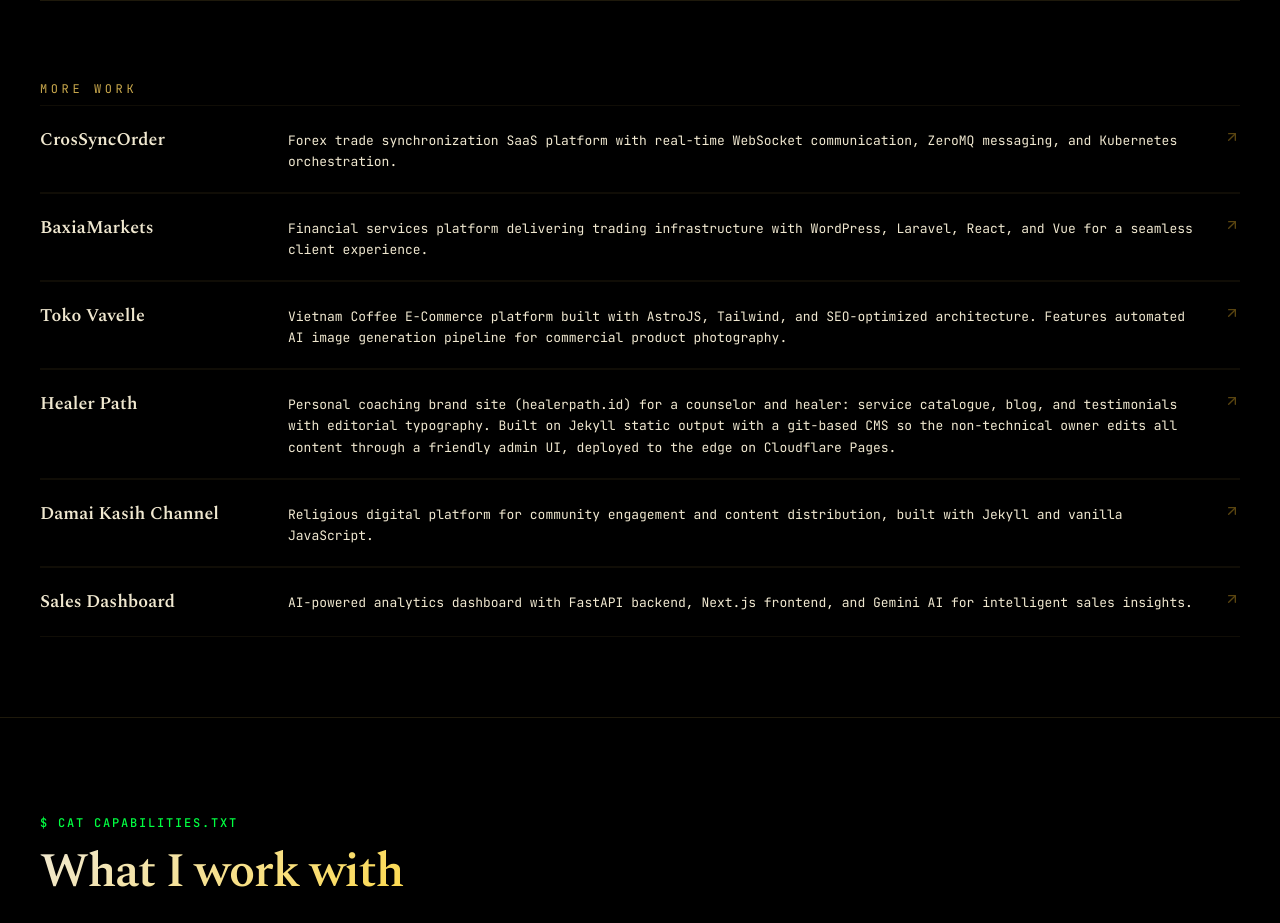
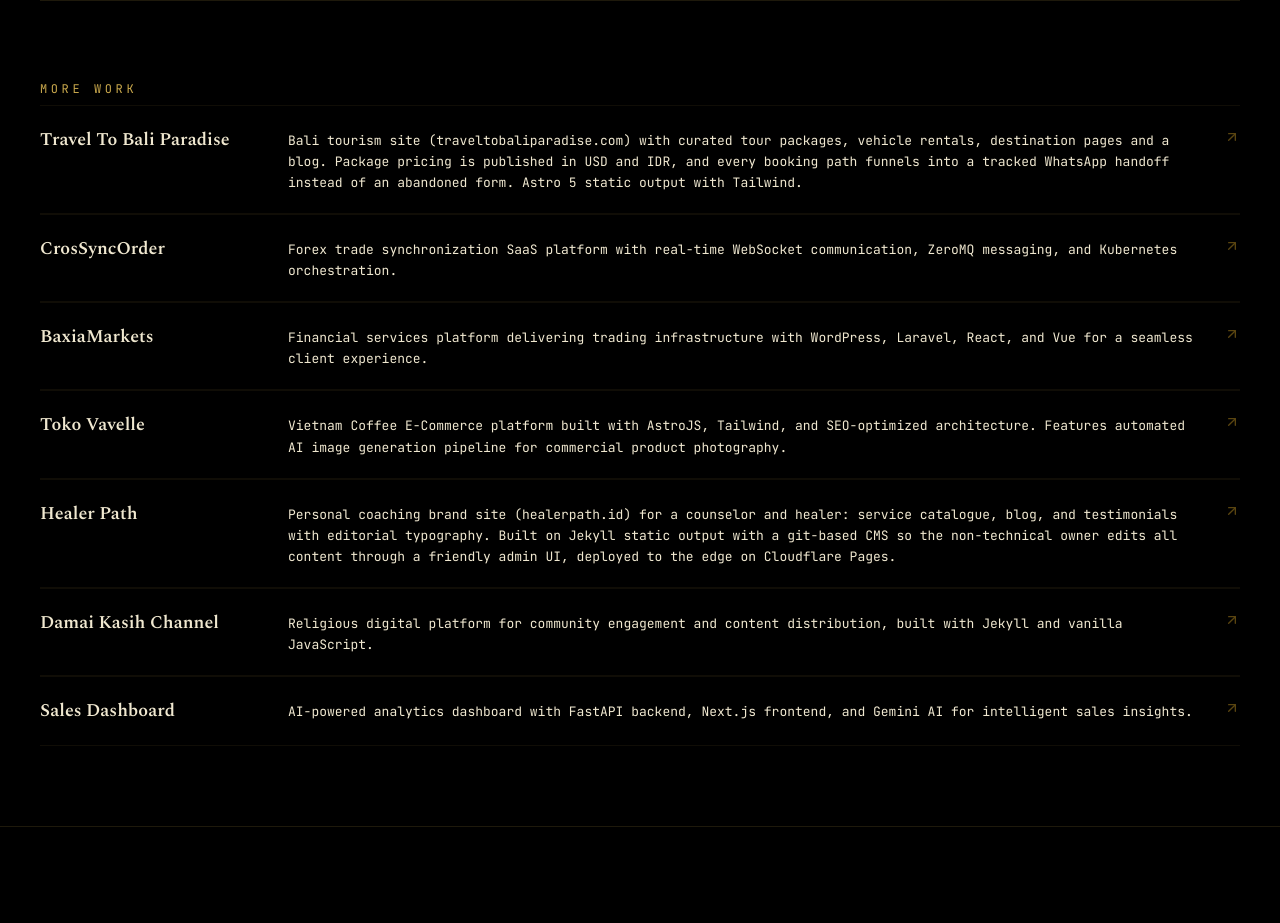
Before and after one commit to cryptorichyrich/biotama-next, a Next.js app: page /portfolio in a window 1280 px wide. Shown: the part 2380-3303 px from the top of the page. Built offline with nearby package versions, Linux system fonts and the light colour scheme.

Commit message:
feat: add Travel To Bali Paradise to portfolio page with live URL

```diff
--- a/src/app/portfolio/page.tsx
+++ b/src/app/portfolio/page.tsx
@@ -28,7 +28,7 @@ const METRICS = [
 
 /* Curated case studies, resolved from the master project data. */
 const FEATURED_IDS = ["mallops-suite", "srabutan", "umkm-st-servatius"];
-const MORE_IDS = ["crossyncorder", "baxiamarkets", "toko-vavelle", "healer-path", "damai-kasih", "sales-dashboard"];
+const MORE_IDS = ["travel-bali", "crossyncorder", "baxiamarkets", "toko-vavelle", "healer-path", "damai-kasih", "sales-dashboard"];
 
 const featured = FEATURED_IDS.map((id) => projects.find((p) => p.id === id)).filter(
   (p): p is NonNullable<typeof p> => Boolean(p)
--- a/src/data/projects.ts
+++ b/src/data/projects.ts
@@ -102,9 +102,11 @@ export const projects: Project[] = [
   },
   {
     id: "travel-bali",
-    name: "Travel to Bali Paradise",
-    description: "Travel and booking platform for Bali tourism experiences with responsive design and booking integration.",
-    tech: ["AstroJS", "Tailwind"],
+    name: "Travel To Bali Paradise",
+    description:
+      "Bali tourism site (traveltobaliparadise.com) with curated tour packages, vehicle rentals, destination pages and a blog. Package pricing is published in USD and IDR, and every booking path funnels into a tracked WhatsApp handoff instead of an abandoned form. Astro 5 static output with Tailwind.",
+    tech: ["Astro 5", "Tailwind", "GA4", "WhatsApp API"],
+    url: "https://traveltobaliparadise.com",
     featured: true,
   },
   {
```
